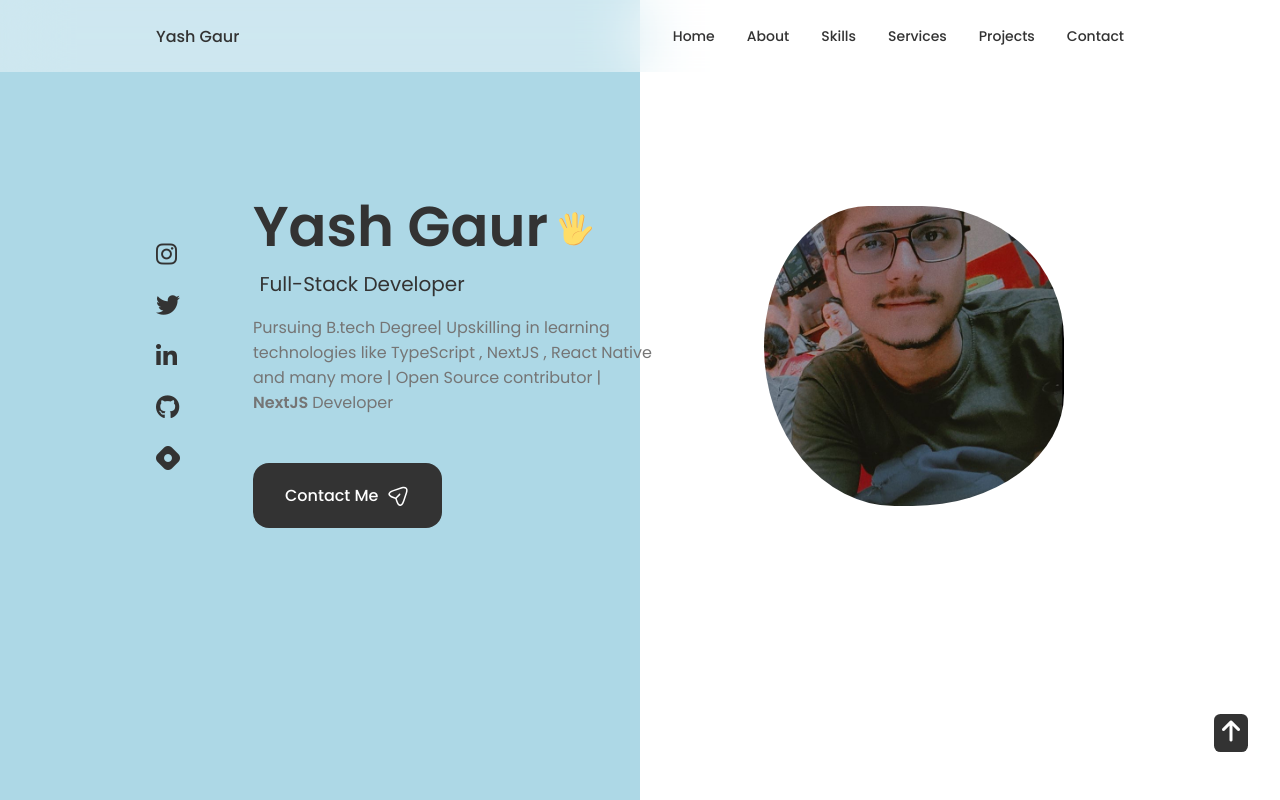
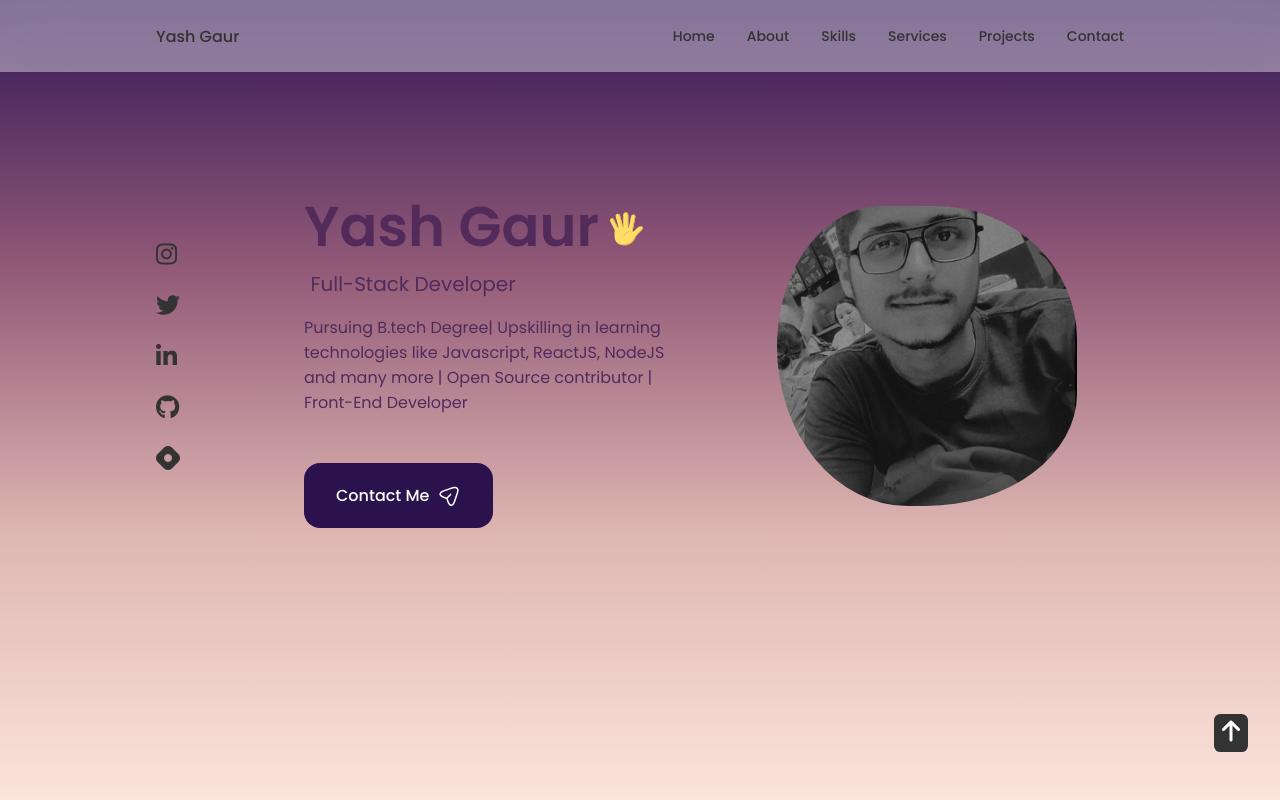
Before and after one commit to THEYASHGAUR/ReactJS-Portfolio, a React (Create React App) app: page / in a window 1280 px wide. Shown: the top 800 px of the page. Built offline with nearby package versions, Linux system fonts and the light colour scheme; some icons are missing.

Commit message:
changes...

```diff
--- a/src/App.css
+++ b/src/App.css
@@ -83,14 +83,13 @@ textarea {
 }
 
 body {
-  background-color: var(--body-color);
-  color: var(--text-color);
+  background-color: #FBE4DB;
+  color: #522B5B;
 }
 
 h1,
 h2,
 h3 {
-  color: var(--title-color);
   font-weight: var(--font-semi-bold);
 }
 
@@ -106,6 +105,7 @@ button {
   cursor: pointer;
   border: none;
   outline: none;
+  background-color: #2B124C;
 }
 
 img {
@@ -155,7 +155,7 @@ img {
 /*=============== BUTTONS ===============*/
 .button {
   display: inline-block;
-  background-color: var(--title-color);
+  background-color: #2B124C;
   color: var(--container-color);
   padding: 1.25rem 2rem;
   border-radius: 1rem;
@@ -163,7 +163,7 @@ img {
 }
 
 .button:hover {
-  background-color: var(--title-color-dark);
+  background-color: #522B5B;
 }
 
 .button__icon {
--- a/src/components/About/About.css
+++ b/src/components/About/About.css
@@ -1,7 +1,7 @@
 #about{
     background-color: #f7f7f7;
     background:linear-gradient(to right,  #fff 50% , lightblue 50%  );
-
+   overflow: hidden;
 }
 
 .about__container{
@@ -42,7 +42,25 @@
     padding: 0 4rem 0 0;
     margin-bottom: var(--mb-2);
 }
+.about-video{
+    display: flex;
+    justify-content: center;
+    align-items: center;
+}
+.about-video-content{
+    position: relative;
+}
+.about-video-content-two{
+    display: flex;
+     overflow: hidden;
+     box-shadow:  0 10px 15px -3px;
+     border-radius: 12px;
+}
+.about-video-content-two video{
+    object-fit: cover;
+    width: 100%;
 
+}
 
 /* MEDIA QUERIES */
 
@@ -90,3 +108,11 @@
     }
 
 }
+@media screen and (min-width:768px) {
+    .about-video-content-two video{
+        height: auto;
+        width: 50%;
+        border-radius: 20%;
+    }
+
+}
--- a/src/components/About/About.jsx
+++ b/src/components/About/About.jsx
@@ -1,5 +1,6 @@
 import React from 'react';
 import './About.css';
+// import AboutImg from '../../assets/man-working.mp4';
 import CV from '../../assets/Yash_Gaur_Resume_11.pdf';
 import Info from './Info';
 
@@ -12,8 +13,8 @@ const About = () => {
       <span className="section__subtitle">My Introduction</span>
 
       <div className="about__container container grid">
-      <div className="flex justify-center items-center ">
-        <div className="relative">
+      <div className="about-video ">
+        <div className="about-video-content">
           <div className="overflow-hidden flex  rounded-lg shadow-lg">
             <video
             className="object-cover w-full rounded-t-lg md:h-auto   md:rounded-md md:rounded-l-lg md:w-1/2  "
--- a/src/components/Home/Data.jsx
+++ b/src/components/Home/Data.jsx
@@ -12,7 +12,7 @@ const Data = () => {
                     viewBox="0 0 48 48"
                     fill="none"
                     xmlns="http://www.w3.org/2000/svg"
-                    class="home__hand"
+                    className="home__hand"
                 >
                     <path
                         d="M25.4995 32.0305L31.3495 33.1555L36.1495 8.48051C36.4495 6.83051 35.3995 5.18051 33.8245 4.88051C32.1745 4.58051 30.5995 5.70551 30.2995 7.35551L25.4995 32.0305Z"
@@ -57,12 +57,12 @@ const Data = () => {
                 </svg>
                 </h1>
                 <h3 className="home__subtitle"> Full-Stack Developer</h3>
-                <p className="home__description">Pursuing B.tech Degree| Upskilling in learning technologies like TypeScript , NextJS , React Native and many more | Open Source contributor | <b> NextJS </b> Developer</p>
+                <p className="home__description">Pursuing B.tech Degree| Upskilling in learning technologies like Javascript, ReactJS, NodeJS and many more | Open Source contributor | Front-End Developer</p>
 
                 <a href="#contact" className='button button--flex'>Contact Me
                     {/* send button svg button below */}
                     <svg
-                        class="button__icon"
+                        className="button__icon"
                         xmlns="http://www.w3.org/2000/svg"
                         width="24"
                         height="24"
--- a/src/components/Home/Home.css
+++ b/src/components/Home/Home.css
@@ -1,15 +1,14 @@
 #home{
     /* background-color: #fff; */
-    background:linear-gradient(to right,lightblue 50% , #fff 50% );
+    background: linear-gradient( #311655 ,#915977 , #DFB6B2 , #FBE4DB );
     height: 100vh;
 }
 
 .home__content {
-    grid-template-columns: 65px repeat(2, 1fr);
+    grid-template-columns: 116px repeat(2, 1fr);
     padding-top: 5.5rem;
     column-gap: 2rem;
     align-items: center;
-    /* background-color: red; */
 }
 
 .home__social {
@@ -64,7 +63,7 @@
     box-shadow: inset 0 0 0 9px rgb(255, 255, 255/30%);
     justify-self: center;
     animation: profile__animate 8s ease-in-out infinite 1s;
-    /* filter: grayscale(100%); */
+    filter: grayscale(100%);
 
 }
 
--- a/src/components/Home/Social.jsx
+++ b/src/components/Home/Social.jsx
@@ -5,19 +5,19 @@ const Social = () => {
     return (
         <div className="home__social">
             <a href="https://www.instagram.com/yashgaur2503/" className='home__social-icon' target="_blank">
-                <i class="fa-brands fa-instagram"></i>
+                <i className="fa-brands fa-instagram"></i>
             </a>
             <a href="https://twitter.com/YashGaur9106539" className='home__social-icon' target="_blank">
-                <i class="fa-brands fa-twitter"></i>
+                <i className="fa-brands fa-twitter"></i>
             </a>
             <a href="https://www.linkedin.com/in/yash-gaur-8671a1216/" className='home__social-icon' target="_blank">
-            <i class="fa-brands fa-linkedin-in"></i>
+            <i className="fa-brands fa-linkedin-in"></i>
             </a>
             <a href="https://github.com/THEYASHGAUR" className='home__social-icon' target="_blank">
-            <i class="fa-brands fa-github"></i>
+            <i className="fa-brands fa-github"></i>
             </a>
             <a href="https://yashgaur.hashnode.dev/" className='home__social-icon' target="_blank">
-                <i class="fa-brands fa-hashnode"></i>
+                <i className="fa-brands fa-hashnode"></i>
             </a>
         </div>
     )
```
Also changed, not shown: 1 other file (tests, documents, lock files or other folders).
